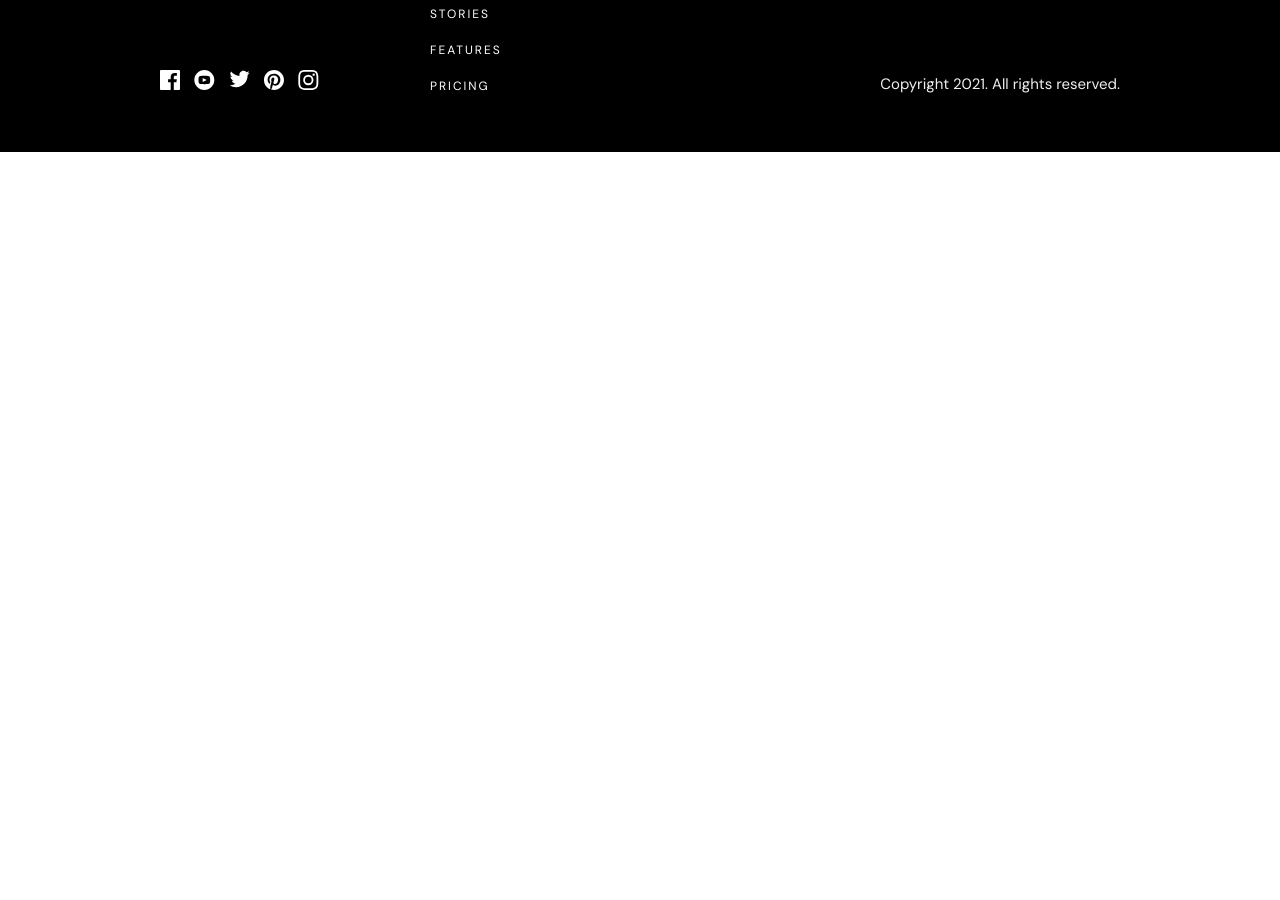
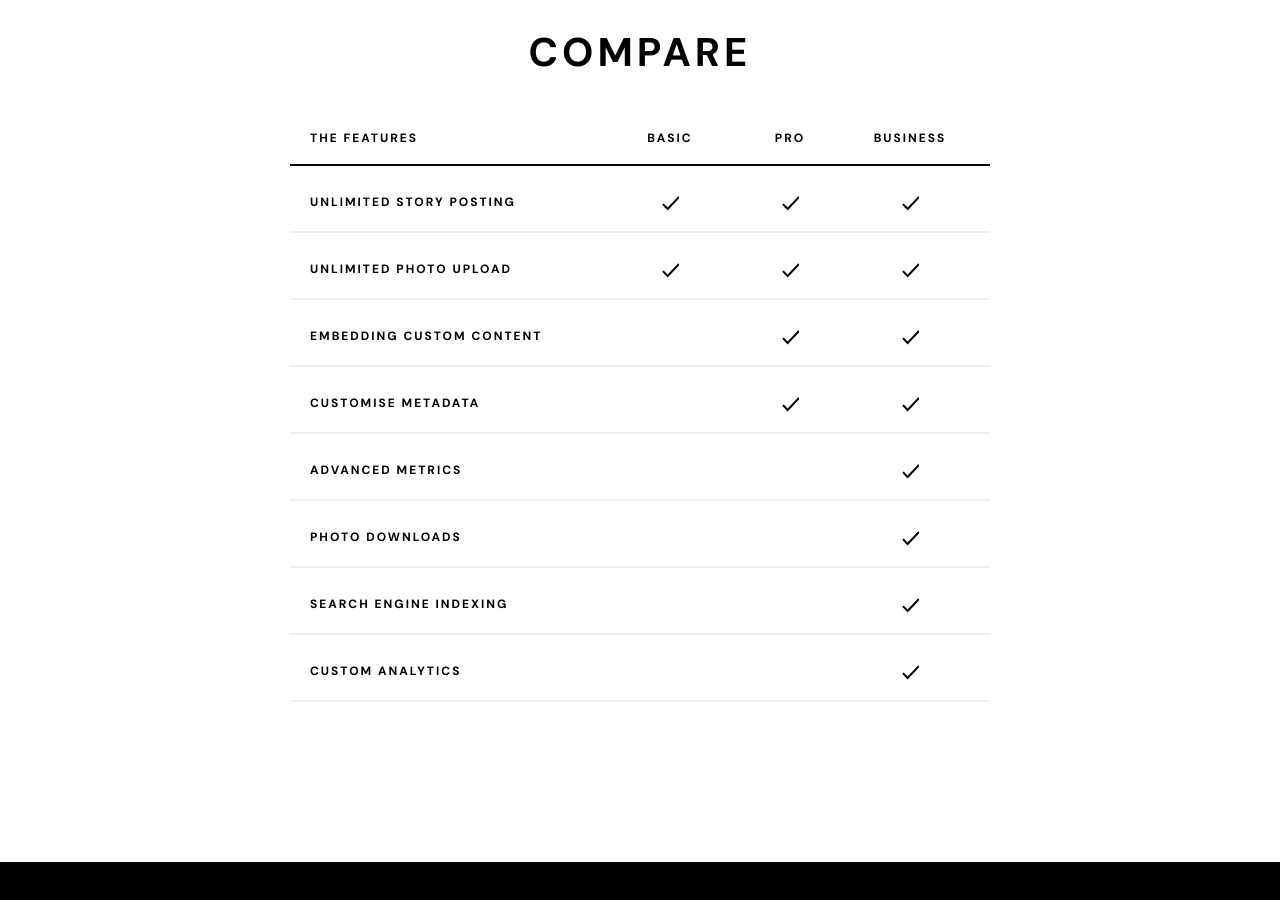
Before and after one commit to RichardBacon/photosnap-multi-page-website, a Next.js app: page /pricing in a window 1280 px wide. Shown: the part 1466-2366 px from the top of the page. Before the commit the page ends 1618 px from the top, so only its background shows below. Built offline with nearby package versions, Linux system fonts and the light colour scheme.

Commit message:
Add pricing chart to pricing page

```diff
--- /dev/null
+++ b/components/pricingChart.js
@@ -0,0 +1,191 @@
+import styles from '../styles/pricingChart.module.scss';
+import CheckIcon from '../public/images/pricing/check.svg';
+
+function PricingChart() {
+  return (
+    <div className={styles.pricingChart}>
+      <h2 className={styles.heading}>Compare</h2>
+
+      <h3 className={styles.featuresHeading}>
+        The Features
+        <ul className={styles.featuresPlans}>
+          <li className={styles.featuresPlan}>Basic</li>
+          <li className={styles.featuresPlan}>Pro</li>
+          <li className={styles.featuresPlan}>Business</li>
+        </ul>
+      </h3>
+
+      <div className={styles.feature}>
+        <h4 className={styles.featureHeading}>Unlimited Story Posting</h4>
+
+        <div className={styles.featurePlans}>
+          <div className={styles.featurePlan}>
+            <div className={styles.featurePlanHeading}>Basic</div>
+            <div className={styles.checkIconWrapper}>
+              <CheckIcon />
+            </div>
+          </div>
+          <div className={styles.featurePlan}>
+            <div className={styles.featurePlanHeading}>Pro</div>
+            <div className={styles.checkIconWrapper}>
+              <CheckIcon />
+            </div>
+          </div>
+          <div className={styles.featurePlan}>
+            <div className={styles.featurePlanHeading}>Business</div>
+            <div className={styles.checkIconWrapper}>
+              <CheckIcon />
+            </div>
+          </div>
+        </div>
+      </div>
+
+      <div className={styles.feature}>
+        <h4 className={styles.featureHeading}>Unlimited Photo Upload</h4>
+
+        <div className={styles.featurePlans}>
+          <div className={styles.featurePlan}>
+            <div className={styles.featurePlanHeading}>Basic</div>
+            <div className={styles.checkIconWrapper}>
+              <CheckIcon />
+            </div>
+          </div>
+          <div className={styles.featurePlan}>
+            <div className={styles.featurePlanHeading}>Pro</div>
+            <div className={styles.checkIconWrapper}>
+              <CheckIcon />
+            </div>
+          </div>
+          <div className={styles.featurePlan}>
+            <div className={styles.featurePlanHeading}>Business</div>
+            <div className={styles.checkIconWrapper}>
+              <CheckIcon />
+            </div>
+          </div>
+        </div>
+      </div>
+
+      <div className={styles.feature}>
+        <h4 className={styles.featureHeading}>Embedding Custom Content</h4>
+
+        <div className={styles.featurePlans}>
+          <div className={styles.featurePlan}>
+            <div className={styles.featurePlanHeading}>Basic</div>
+          </div>
+          <div className={styles.featurePlan}>
+            <div className={styles.featurePlanHeading}>Pro</div>
+            <div className={styles.checkIconWrapper}>
+              <CheckIcon />
+            </div>
+          </div>
+          <div className={styles.featurePlan}>
+            <div className={styles.featurePlanHeading}>Business</div>
+            <div className={styles.checkIconWrapper}>
+              <CheckIcon />
+            </div>
+          </div>
+        </div>
+      </div>
+
+      <div className={styles.feature}>
+        <h4 className={styles.featureHeading}>Customise Metadata</h4>
+
+        <div className={styles.featurePlans}>
+          <div className={styles.featurePlan}>
+            <div className={styles.featurePlanHeading}>Basic</div>
+          </div>
+          <div className={styles.featurePlan}>
+            <div className={styles.featurePlanHeading}>Pro</div>
+            <div className={styles.checkIconWrapper}>
+              <CheckIcon />
+            </div>
+          </div>
+          <div className={styles.featurePlan}>
+            <div className={styles.featurePlanHeading}>Business</div>
+            <div className={styles.checkIconWrapper}>
+              <CheckIcon />
+            </div>
+          </div>
+        </div>
+      </div>
+
+      <div className={styles.feature}>
+        <h4 className={styles.featureHeading}>Advanced Metrics</h4>
+
+        <div className={styles.featurePlans}>
+          <div className={styles.featurePlan}>
+            <div className={styles.featurePlanHeading}>Basic</div>
+          </div>
+          <div className={styles.featurePlan}>
+            <div className={styles.featurePlanHeading}>Pro</div>
+          </div>
+          <div className={styles.featurePlan}>
+            <div className={styles.featurePlanHeading}>Business</div>
+            <div className={styles.checkIconWrapper}>
+              <CheckIcon />
+            </div>
+          </div>
+        </div>
+      </div>
+
+      <div className={styles.feature}>
+        <h4 className={styles.featureHeading}>Photo Downloads</h4>
+
+        <div className={styles.featurePlans}>
+          <div className={styles.featurePlan}>
+            <div className={styles.featurePlanHeading}>Basic</div>
+          </div>
+          <div className={styles.featurePlan}>
+            <div className={styles.featurePlanHeading}>Pro</div>
+          </div>
+          <div className={styles.featurePlan}>
+            <div className={styles.featurePlanHeading}>Business</div>
+            <div className={styles.checkIconWrapper}>
+              <CheckIcon />
+            </div>
+          </div>
+        </div>
+      </div>
+
+      <div className={styles.feature}>
+        <h4 className={styles.featureHeading}>Search Engine Indexing</h4>
+
+        <div className={styles.featurePlans}>
+          <div className={styles.featurePlan}>
+            <div className={styles.featurePlanHeading}>Basic</div>
+          </div>
+          <div className={styles.featurePlan}>
+            <div className={styles.featurePlanHeading}>Pro</div>
+          </div>
+          <div className={styles.featurePlan}>
+            <div className={styles.featurePlanHeading}>Business</div>
+            <div className={styles.checkIconWrapper}>
+              <CheckIcon />
+            </div>
+          </div>
+        </div>
+      </div>
+
+      <div className={styles.feature}>
+        <h4 className={styles.featureHeading}>Custom Analytics</h4>
+
+        <div className={styles.featurePlans}>
+          <div className={styles.featurePlan}>
+            <div className={styles.featurePlanHeading}>Basic</div>
+          </div>
+          <div className={styles.featurePlan}>
+            <div className={styles.featurePlanHeading}>Pro</div>
+          </div>
+          <div className={styles.featurePlan}>
+            <div className={styles.featurePlanHeading}>Business</div>
+            <div className={styles.checkIconWrapper}>
+              <CheckIcon />
+            </div>
+          </div>
+        </div>
+      </div>
+    </div>
+  );
+}
+
+export default PricingChart;
--- a/pages/pricing.js
+++ b/pages/pricing.js
@@ -3,6 +3,7 @@ import Seo from '../components/seo';
 import Layout from '../components/layout';
 import Hero from '../components/hero';
 import PricingCards from '../components/pricingCards';
+import PricingChart from '../components/pricingChart';
 
 function Pricing() {
   return (
@@ -27,6 +28,7 @@ function Pricing() {
           style={1}
         />
         <PricingCards />
+        <PricingChart />
       </Layout>
     </>
   );
--- /dev/null
+++ b/styles/pricingChart.module.scss
@@ -0,0 +1,134 @@
+@import './global';
+@import './mixins';
+
+.pricingChart {
+  margin: 6rem 3rem;
+
+  @include respond(med) {
+    margin: 12rem 4rem;
+  }
+
+  @include respond(lge) {
+    margin: 16rem auto;
+    max-width: 70rem;
+  }
+}
+
+.heading {
+  color: $color-black;
+  font-family: $font-dm-sans;
+  font-size: 4rem;
+  font-weight: 700;
+  letter-spacing: 4px;
+  margin-bottom: 4rem;
+  text-align: center;
+  text-transform: uppercase;
+
+  @include respond(med) {
+    margin-bottom: 6rem;
+  }
+}
+
+.featuresHeading {
+  border-bottom: 2px solid $color-black;
+  color: $color-black;
+  display: flex;
+  font-family: $font-dm-sans;
+  font-size: 1.2rem;
+  font-weight: 700;
+  justify-content: space-between;
+  letter-spacing: 2px;
+  padding-bottom: 2rem;
+  text-transform: uppercase;
+
+  @include respond(med) {
+    padding: 0 2rem 2rem 2rem;
+  }
+}
+
+.featuresPlans {
+  display: none;
+
+  @include respond(med) {
+    display: flex;
+  }
+}
+
+.featuresPlan {
+  @include respond(med) {
+    display: flex;
+    justify-content: center;
+    width: 12rem;
+  }
+}
+
+.feature {
+  border-bottom: 2px solid $color-light-grey;
+  display: flex;
+  flex-direction: column;
+  gap: 2rem;
+  margin: 3rem 0;
+  padding-bottom: 2rem;
+
+  @include respond(med) {
+    flex-direction: row;
+    justify-content: space-between;
+    padding: 0 2rem 2rem 2rem;
+  }
+}
+
+.featureHeading {
+  color: $color-black;
+  font-family: $font-dm-sans;
+  font-size: 1.2rem;
+  font-weight: 700;
+  letter-spacing: 2px;
+  text-transform: uppercase;
+}
+
+.featurePlans {
+  display: flex;
+  gap: 1rem;
+  justify-content: space-between;
+  max-width: 28rem;
+
+  @include respond(sml) {
+    max-width: 40rem;
+  }
+
+  @include respond(med) {
+    gap: 0;
+    max-width: unset;
+  }
+}
+
+.featurePlan {
+  display: flex;
+  flex-direction: column;
+  gap: 1rem;
+
+  @include respond(med) {
+    align-items: center;
+  }
+}
+
+.featurePlanHeading {
+  color: $color-grey;
+  font-family: $font-dm-sans;
+  font-size: 1rem;
+  font-weight: 700;
+  letter-spacing: 2px;
+  text-transform: uppercase;
+
+  @include respond(med) {
+    display: none;
+  }
+}
+
+.checkIconWrapper {
+  @include respond(med) {
+    display: flex;
+    justify-content: center;
+    width: 12rem;
+  }
+}
```
Also changed, not shown: public/images/pricing/check.svg.
